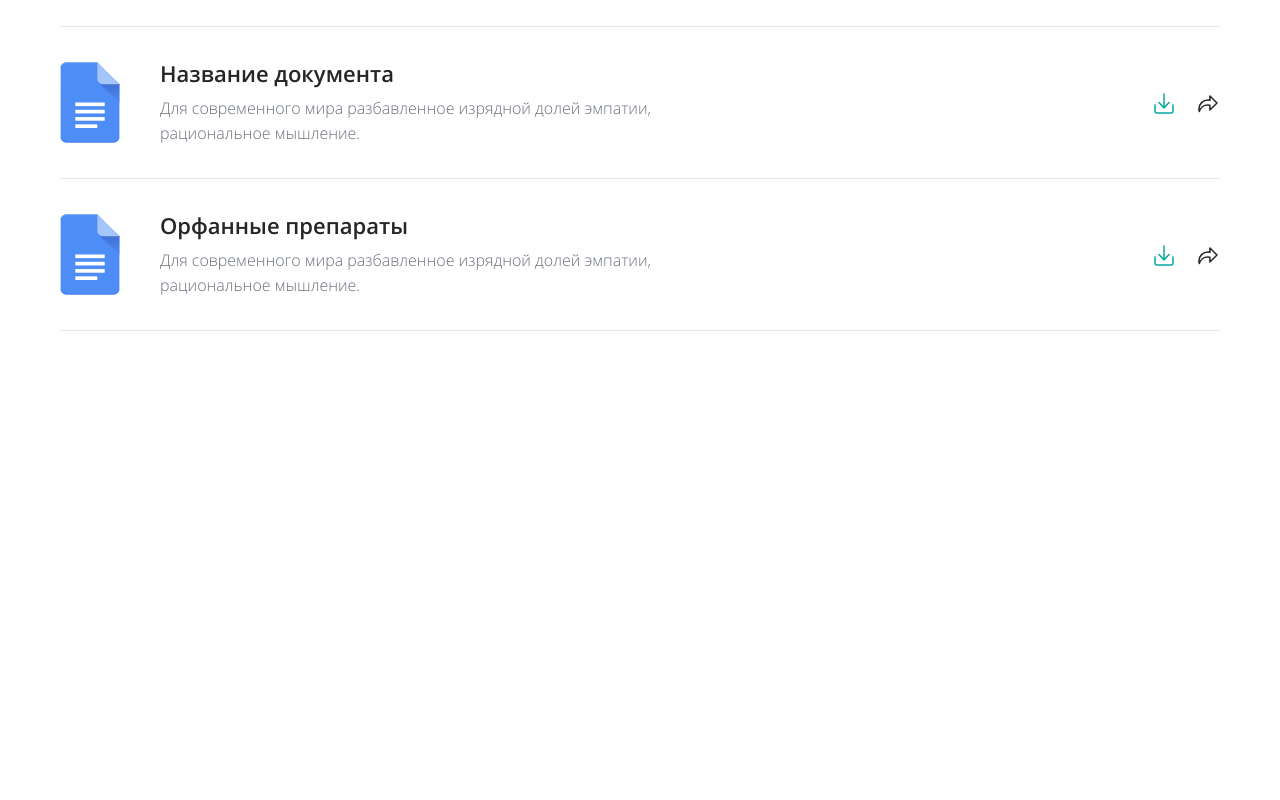
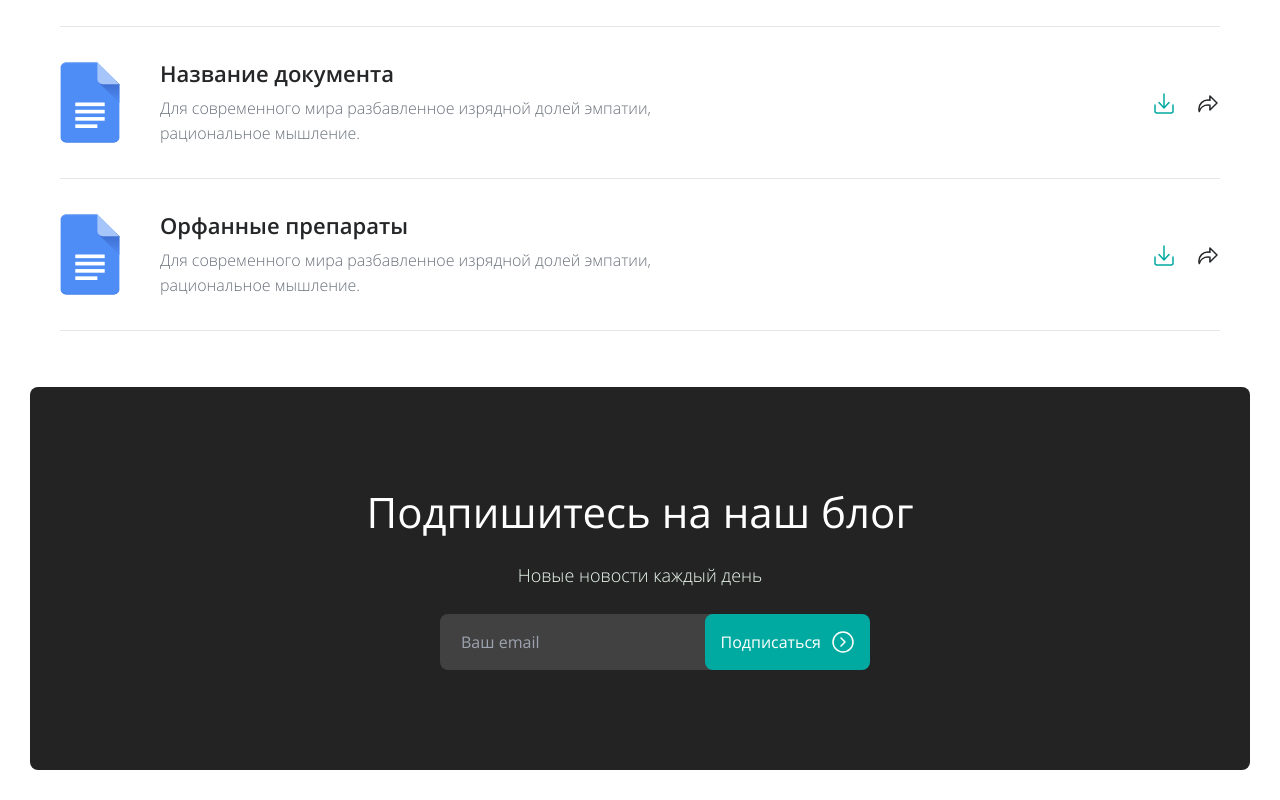
Before and after one commit to fayzullayevelmurod/OrphaSoft, a React (Vite) app: page /treatment in a window 1280 px wide. Shown: the part 1802-2602 px from the top of the page. Before the commit the page ends 2133 px from the top, so only its background shows below. Built offline with nearby package versions, Linux system fonts and the light colour scheme.

Commit message:
Treatment page added footer

```diff
--- a/src/pages/Treatment.jsx
+++ b/src/pages/Treatment.jsx
@@ -1,4 +1,4 @@
-import { Banner, DocsFile } from "../components";
+import { Banner, DocsFile, Footer } from "../components";
 const Treatment = () => {
   return (
     <>
@@ -6,6 +6,7 @@ const Treatment = () => {
       <div className="container">
         <DocsFile />
       </div>
+      <Footer />
     </>
   );
 };
```
